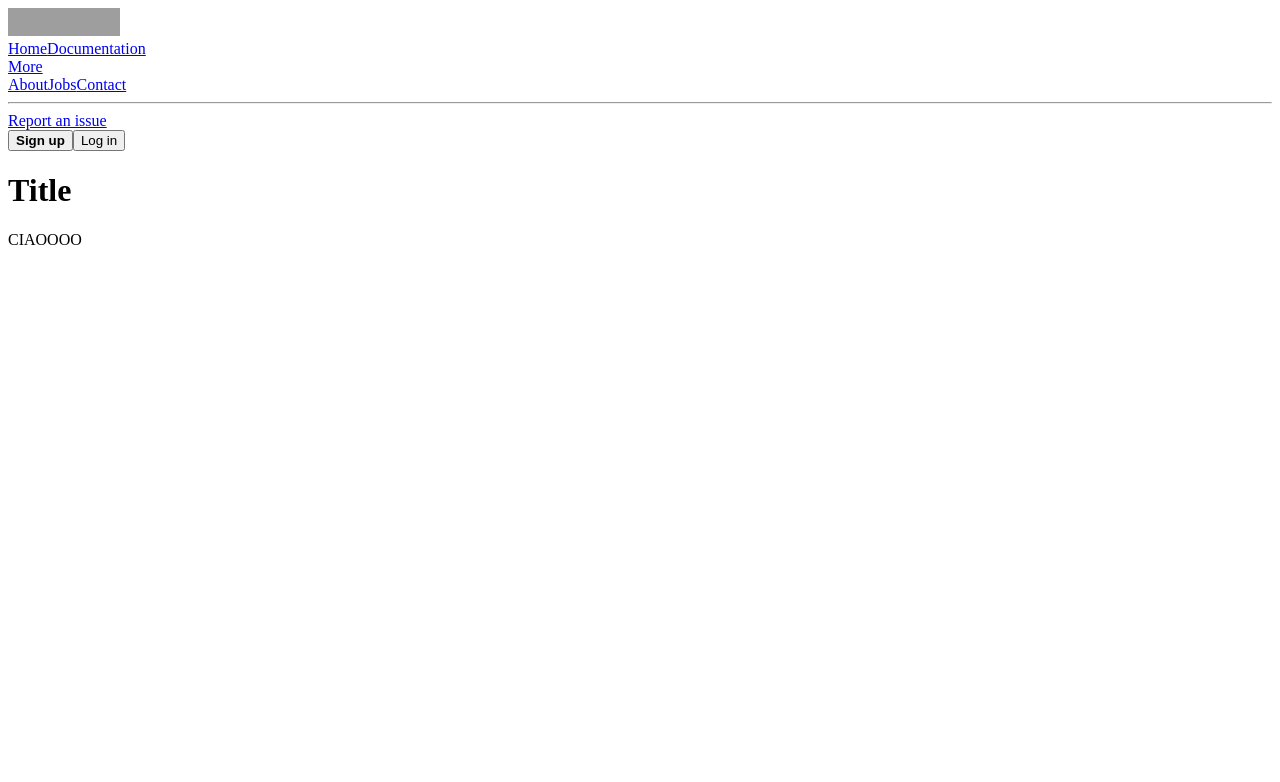
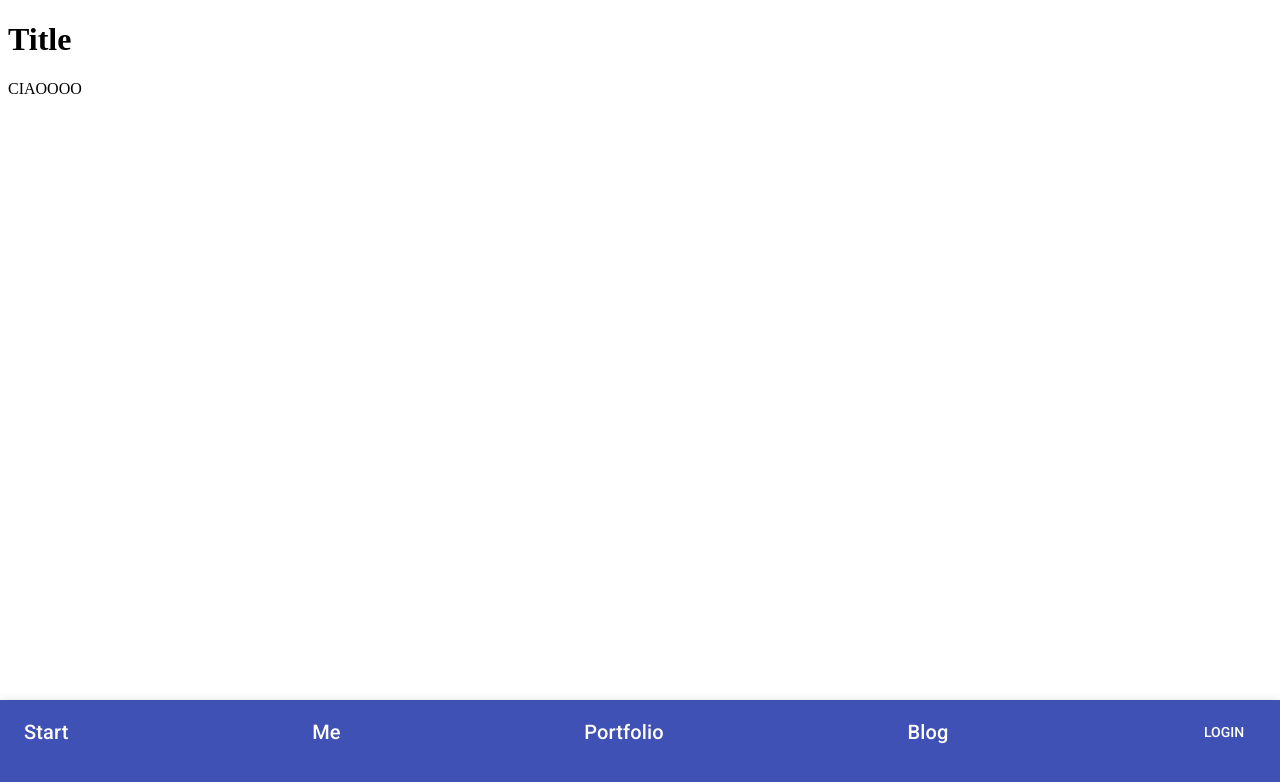
Before and after one commit to alexandrucotin/photography-website, a React (Vite) app: page / in a window 1280 px wide. Shown: the top 782 px of the page. Built offline with nearby package versions, Linux system fonts and the light colour scheme; grey boxes are pictures that could not be loaded.

Commit message:
added material UI

```diff
--- a/package.json
+++ b/package.json
@@ -30,6 +30,8 @@
     "prettier": "^1.14.2"
   },
   "dependencies": {
+    "@material-ui/core": "^3.9.3",
+    "@material-ui/icons": "^3.0.2",
     "@reach/router": "^1.2.1",
     "petfinder-client": "^1.0.2",
     "prop-types": "^15.7.2",
--- a/src/Header.js
+++ b/src/Header.js
@@ -6,7 +6,7 @@ class Header extends React.Component {
     return (
       <div className="header-section">
         <Navbar />
-        <h1>Title</h1>
+        <h1 className="title">Title</h1>
       </div>
     );
   }
--- a/src/Navbar.js
+++ b/src/Navbar.js
@@ -1,80 +1,56 @@
 import React from "react";
+import PropTypes from "prop-types";
+import { withStyles } from "@material-ui/core/styles";
+import AppBar from "@material-ui/core/AppBar";
+import Toolbar from "@material-ui/core/Toolbar";
+import Typography from "@material-ui/core/Typography";
+import Button from "@material-ui/core/Button";
 
-class Navbar extends React.Component {
-  render() {
-    return (
-      <nav className="navbar" role="navigation" aria-label="main navigation">
-        <div className="navbar-brand">
-          <a className="navbar-item" href="https://bulma.io">
-            <img
-              src="https://bulma.io/images/bulma-logo.png"
-              width="112"
-              height="28"
-              alt="brandName"
-            />
-          </a>
+const styles = {
+  root: {
+    flexGrow: 1
+  },
+  grow: {
+    flexGrow: 1
+  },
+  appBar: {
+    top: "auto",
+    bottom: 0,
+    height: 100
+  },
+  menuButton: {
+    marginLeft: -12,
+    marginRight: 20
+  }
+};
 
-          <a
-            role="button"
-            className="navbar-burger burger"
-            aria-label="menu"
-            aria-expanded="false"
-            data-target="navbarBasicExample"
-            href="./index.html"
-          >
-            <span aria-hidden="true" />
-            <span aria-hidden="true" />
-            <span aria-hidden="true" />
-          </a>
-        </div>
-
-        <div id="navbarBasicExample" className="navbar-menu">
-          <div className="navbar-start">
-            <a className="navbar-item" href="https://bulma.io">
-              Home
-            </a>
-
-            <a className="navbar-item" href="https://bulma.io">
-              Documentation
-            </a>
-
-            <div className="navbar-item has-dropdown is-hoverable">
-              <a className="navbar-link" href="https://bulma.io">
-                More
-              </a>
-
-              <div className="navbar-dropdown">
-                <a className="navbar-item" href="https://bulma.io">
-                  About
-                </a>
-                <a className="navbar-item" href="https://bulma.io">
-                  Jobs
-                </a>
-                <a className="navbar-item" href="https://bulma.io">
-                  Contact
-                </a>
-                <hr className="navbar-divider" />
-                <a className="navbar-item" href="https://bulma.io">
-                  Report an issue
-                </a>
-              </div>
-            </div>
-          </div>
-
-          <div className="navbar-end">
-            <div className="navbar-item">
-              <div className="buttons">
-                <button className="button is-primary">
-                  <strong>Sign up</strong>
-                </button>
-                <button className="button is-light">Log in</button>
-              </div>
-            </div>
-          </div>
-        </div>
-      </nav>
-    );
-  }
+function ButtonAppBar(props) {
+  const { classes } = props;
+  return (
+    <div className={classes.root}>
+      <AppBar position="fixed" className={classes.appBar}>
+        <Toolbar>
+          <Typography variant="h6" color="inherit" className={classes.grow}>
+            Start
+          </Typography>
+          <Typography variant="h6" color="inherit" className={classes.grow}>
+            Me
+          </Typography>
+          <Typography variant="h6" color="inherit" className={classes.grow}>
+            Portfolio
+          </Typography>
+          <Typography variant="h6" color="inherit" className={classes.grow}>
+            Blog
+          </Typography>
+          <Button color="inherit">Login</Button>
+        </Toolbar>
+      </AppBar>
+    </div>
+  );
 }
 
-export default Navbar;
+ButtonAppBar.propTypes = {
+  classes: PropTypes.object.isRequired
+};
+
+export default withStyles(styles)(ButtonAppBar);
--- a/src/index.html
+++ b/src/index.html
@@ -2,8 +2,19 @@
 <html lang="en">
   <head>
     <meta charset="UTF-8" />
-    <meta name="viewport" content="width=device-width, initial-scale=1.0" />
+    <meta
+      name="viewport"
+      content="minimum-scale=1, initial-scale=1, width=device-width, shrink-to-fit=no"
+    />
     <meta http-equiv="X-UA-Compatible" content="ie=edge" />
+    <link
+      href="https://fonts.googleapis.com/css?family=Lato:300|Roboto:300,400,500"
+      rel="stylesheet"
+    />
+    <link
+      rel="stylesheet"
+      href="https://fonts.googleapis.com/icon?family=Material+Icons"
+    />
     <link rel="stylesheet" href="./style.css" />
     <title>My Site</title>
   </head>
--- a/src/style.css
+++ b/src/style.css
@@ -0,0 +1,3 @@
+.center {
+  text-align: center;
+}
```
Also changed, not shown: 1 other file (tests, documents, lock files or other folders).
